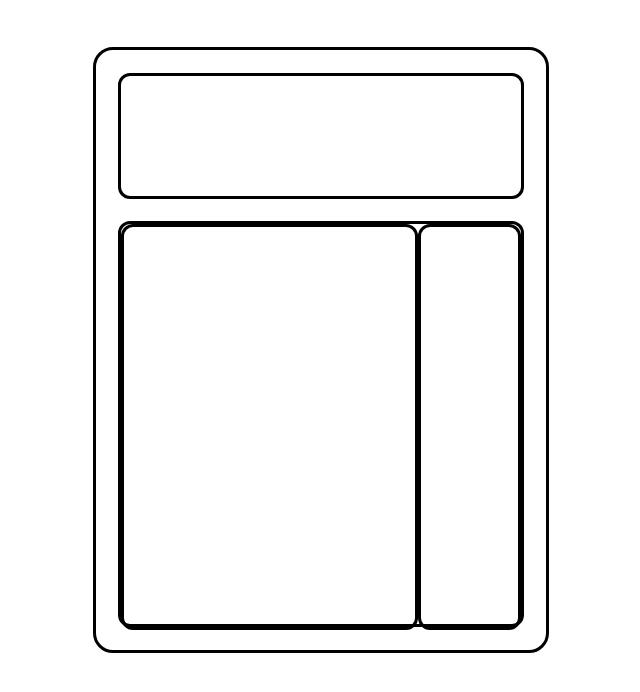
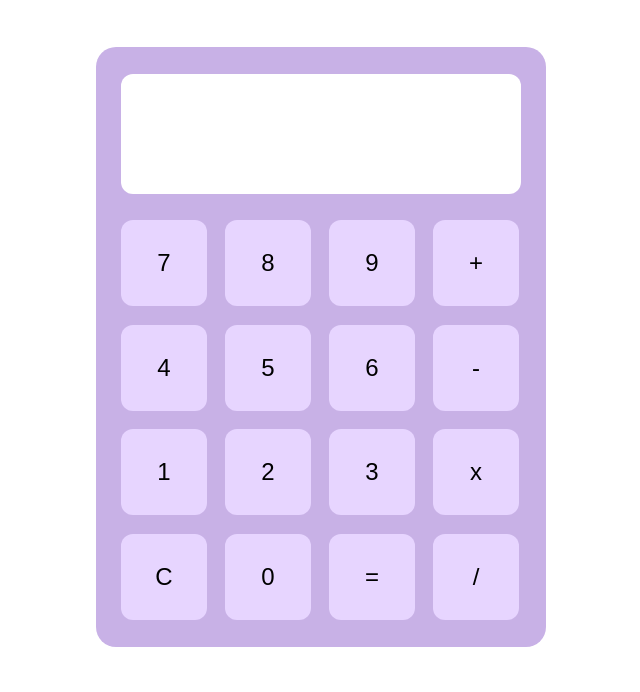
Before and after one commit to huekoh/odin-calculator, a plain HTML site: page index.html in a window 1280 px wide. Shown: the part 90-782 px from the top of the page, without its empty margins (319-959 px from the left). Drawn offline with Linux system fonts and the light colour scheme.

Commit message:
Add buttons to calculator display

```diff
--- a/index.html
+++ b/index.html
@@ -12,8 +12,22 @@
     <div class="body">
         <div class="display"></div>
         <div class="keypad">
-            <div class="numbers"></div>
-            <div class="operators"></div>
+            <button>7</button>
+            <button>8</button>
+            <button>9</button>
+            <button>+</button>
+            <button>4</button>
+            <button>5</button>
+            <button>6</button>
+            <button>-</button>
+            <button>1</button>
+            <button>2</button>
+            <button>3</button>
+            <button>x</button>
+            <button>C</button>
+            <button>0</button>
+            <button>=</button>
+            <button>/</button>
         </div>
     </div>
 </body>
--- a/styles.css
+++ b/styles.css
@@ -1,5 +1,4 @@
 div {
-    border-style: solid;
     min-width: 30px;
 }
 
@@ -18,29 +17,30 @@ h1 {
     flex-direction: column;
     align-items: center;
     justify-content: space-evenly;
+    background-color: rgb(200, 177, 230);
 }
 
 .display {
     border-radius: 12px;
     width: 400px;
     height: 120px;
+    background-color: rgb(255, 255, 255);
 }
 
 .keypad {
+    border-style: none;
     display: flex;
-    border-radius: 12px;
+    flex-wrap: wrap;
+    gap: 18px;
     width: 400px;
     height: 400px;
 }
 
-.numbers {
+.keypad button {
+    width: 86px;
+    height: 86px;
+    font-size: x-large;
     border-radius: 12px;
-    width: 300px;
-    height: 400px;
+    border-style: none;
+    background-color: rgb(231, 213, 255)
 }
-
-.operators {
-    border-radius: 12px;
-    width: 100px;
-    height: 400px;
-}
```
